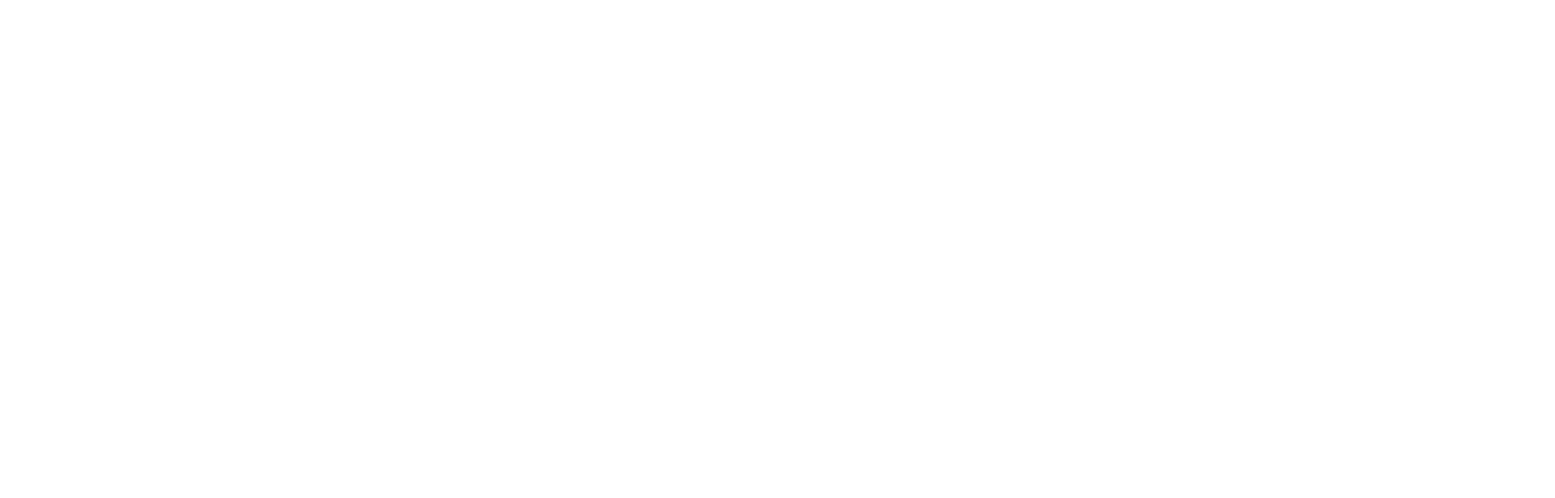
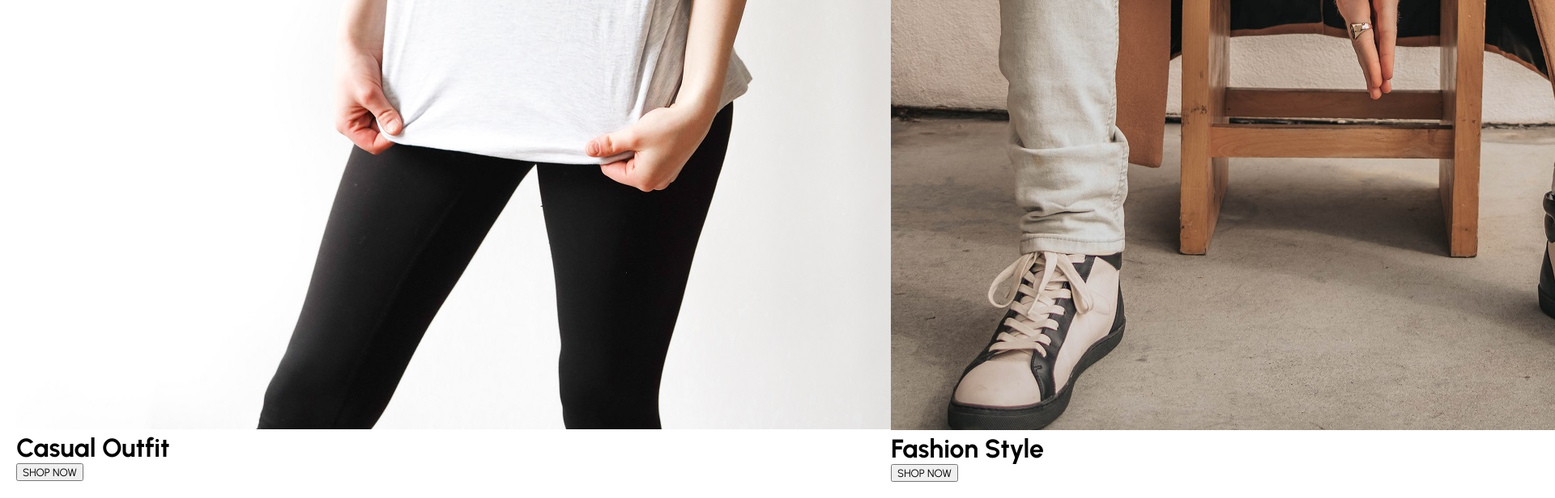
Before and after one commit to AliPooladmast/e-commerce, a React (Create React App) app: page / in a window 1280 px wide. Shown: the part 1998-2614 px from the top of the page at 81% size, 1920 px wide, since content can reach past the window. Before the commit the page ends 968 px from the top, so only its background shows below. Built offline with nearby package versions, Linux system fonts and the light colour scheme.

Commit message:
feat: pass categories elements as props to category item components

```diff
--- a/src/components/Categories/Categories.jsx
+++ b/src/components/Categories/Categories.jsx
@@ -7,7 +7,7 @@ function Categories() {
   return (
     <div className={style.Container}>
       {categories.map((item) => (
-        <CategoryItem />
+        <CategoryItem item={item} />
       ))}
     </div>
   );
--- a/src/components/CategoryItem/CategoryItem.jsx
+++ b/src/components/CategoryItem/CategoryItem.jsx
@@ -1,13 +1,14 @@
 import React from "react";
 import style from "./CategoryItem.module.scss";
 
-const CategoryItem = () => {
+const CategoryItem = ({ item }) => {
+  console.log(item);
   return (
     <div className={style.Container}>
-      <img className={style.Image} src="" alt="" />
+      <img className={style.Image} src={item.img} alt={item.title} />
       <div className={style.Info}>
-        <h1></h1>
-        <button></button>
+        <h1>{item.title}</h1>
+        <button>SHOP NOW</button>
       </div>
     </div>
   );
```
